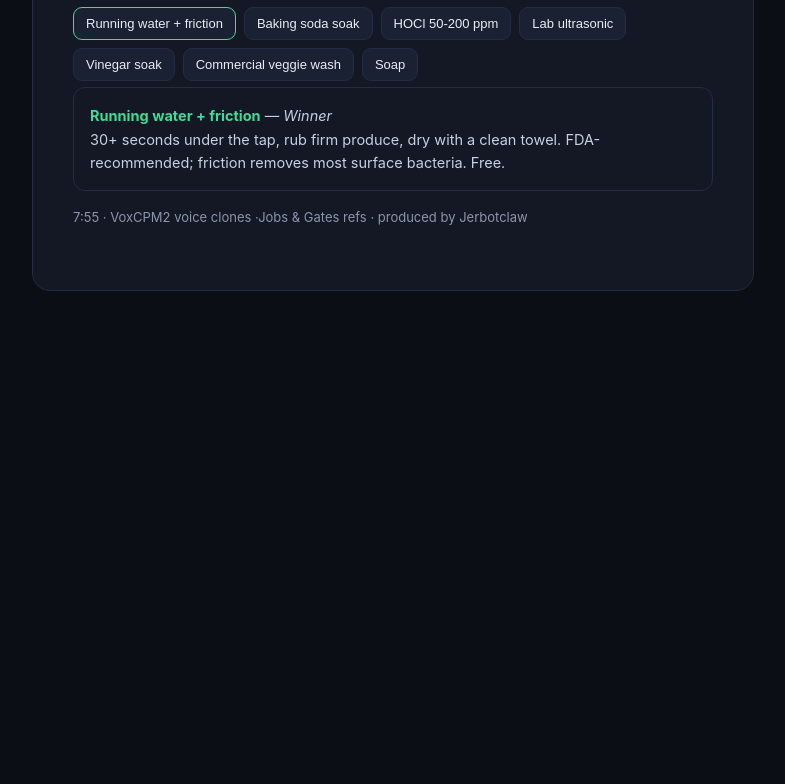
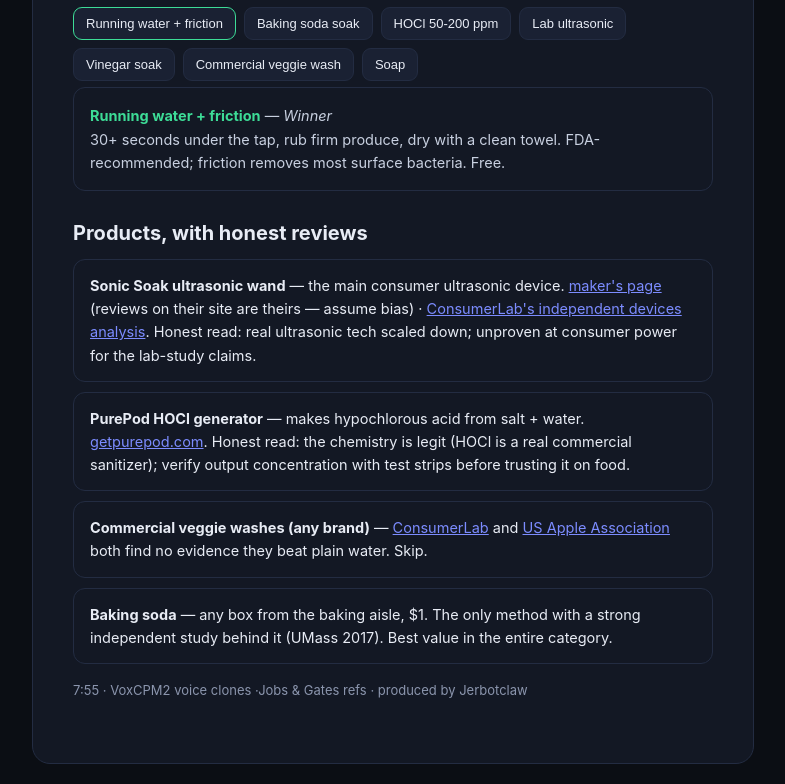
Before and after one commit to jerbotclaw-max/fruitwash-podcast, a plain HTML site: page index.html in a window 1280 px wide. Shown: the part 2009-2793 px from the top of the page, without its empty margins (247-1032 px from the left). Before the commit the page ends 2320 px from the top, so only its background shows below. Drawn offline with Linux system fonts and the light colour scheme.

Commit message:
Products section with review links

```diff
--- a/index.html
+++ b/index.html
@@ -55,4 +55,20 @@
  b.onclick=function(){pick(k)};box.appendChild(b);});
 pick("water");
 </script>
+
+<h2 style="font-size:20px;margin:26px 0 10px">Products, with honest reviews</h2>
+<div style="display:grid;gap:10px">
+<div style="background:var(--panel2);border:1px solid #232c42;border-radius:12px;padding:14px 16px;font-size:14.5px">
+<b>Sonic Soak ultrasonic wand</b> — the main consumer ultrasonic device. <a style="color:#7c8cff" href="https://sonicsoak.com/">maker's page</a> (reviews on their site are theirs — assume bias) · <a style="color:#7c8cff" href="https://www.consumerlab.com/answers/fruit-and-veggie-washes-vs-water/fruit-and-veggie-washes/">ConsumerLab's independent devices analysis</a>. Honest read: real ultrasonic tech scaled down; unproven at consumer power for the lab-study claims.
+</div>
+<div style="background:var(--panel2);border:1px solid #232c42;border-radius:12px;padding:14px 16px;font-size:14.5px">
+<b>PurePod HOCl generator</b> — makes hypochlorous acid from salt + water. <a style="color:#7c8cff" href="https://getpurepod.com/">getpurepod.com</a>. Honest read: the chemistry is legit (HOCl is a real commercial sanitizer); verify output concentration with test strips before trusting it on food.
+</div>
+<div style="background:var(--panel2);border:1px solid #232c42;border-radius:12px;padding:14px 16px;font-size:14.5px">
+<b>Commercial veggie washes (any brand)</b> — <a style="color:#7c8cff" href="https://www.consumerlab.com/answers/fruit-and-veggie-washes-vs-water/fruit-and-veggie-washes/">ConsumerLab</a> and <a style="color:#7c8cff" href="https://usapple.org/news-resources/produce-wash-claims">US Apple Association</a> both find no evidence they beat plain water. Skip.
+</div>
+<div style="background:var(--panel2);border:1px solid #232c42;border-radius:12px;padding:14px 16px;font-size:14.5px">
+<b>Baking soda</b> — any box from the baking aisle, $1. The only method with a strong independent study behind it (UMass 2017). Best value in the entire category.
+</div>
+</div>
 <p class="meta">7:55 · VoxCPM2 voice clones ·Jobs &amp; Gates refs · produced by Jerbotclaw</p></div></body></html>
```
